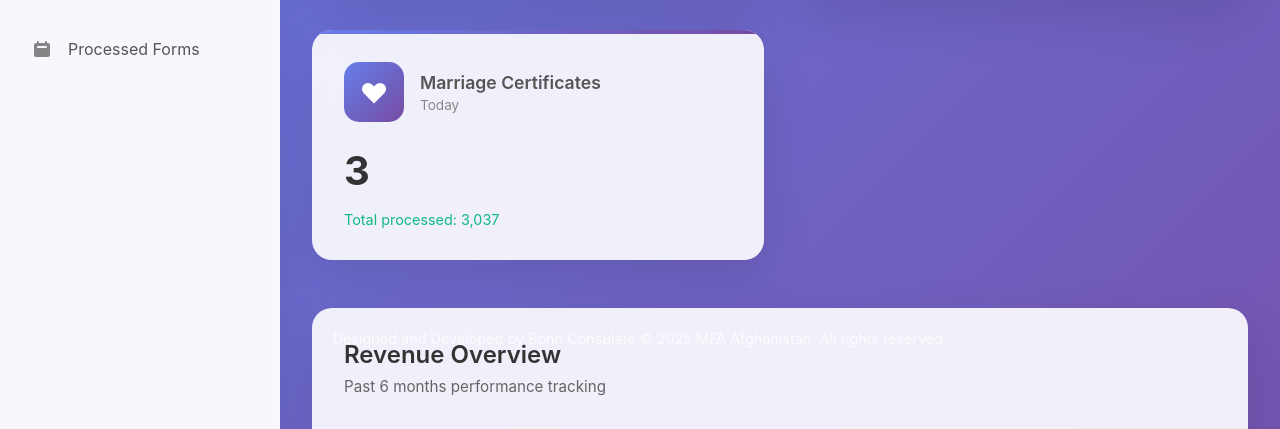
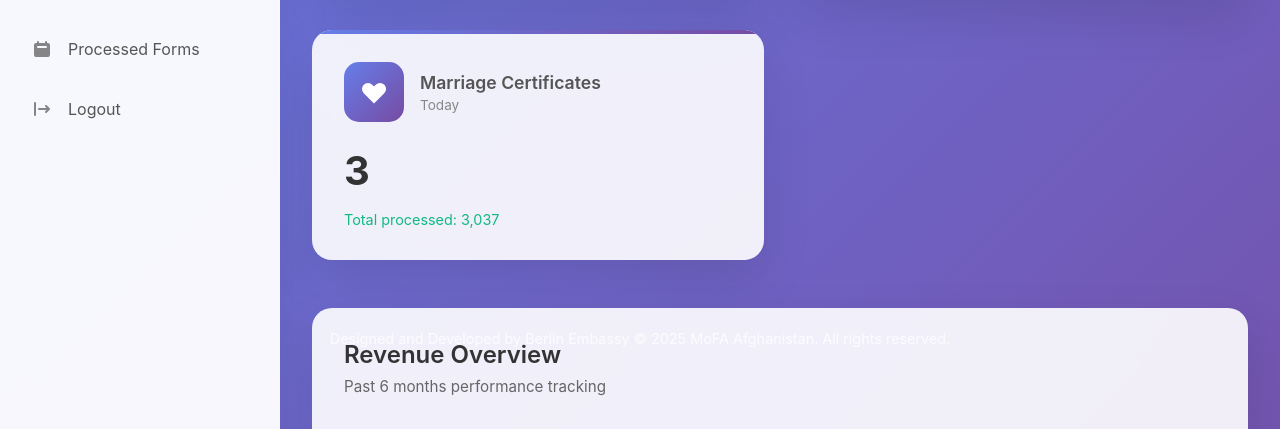
Before and after one commit to safiayubi/embassy-flask-app, a Flask app: page / in a window 1280 px wide. Shown: the part 438-867 px from the top of the page. Run offline with Flask 3, Linux system fonts and the light colour scheme; the visitor is signed in with stand-in values (Sample User, id 1).

Commit message:
i have added logout to page and make changes in footer  changed

```diff
--- a/templates/base.html
+++ b/templates/base.html
@@ -65,6 +65,8 @@
                         Processed Forms
                     </a>
                 </li>
+
+                <!-- Admin-only menu items -->
                 {% if session.user and session.user.role == 'admin' %}
                 <li class="nav-item">
                     <a href="{{ url_for('users') }}" class="nav-link {% if request.path == '/users' %}active{% endif %}">
@@ -74,15 +76,17 @@
                         Users
                     </a>
                 </li>
+                {% endif %}
+
+                <!-- Logout option for ALL users (moved outside admin block) -->
                 <li class="nav-item">
                     <a href="{{ url_for('logout') }}" class="nav-link">
                         <svg class="nav-icon" fill="currentColor" viewBox="0 0 20 20">
-                                <path d="M3 10a1 1 0 011-1h10a1 1 0 110 2H4a1 1 0 01-1-1zM12 7a1 1 0 011-1V4a1 1 0 112 0v2a1 1 0 01-1 1h-2zM13 17a1 1 0 01-1-1v-2a1 1 0 112 0v2a1 1 0 01-1 1z"/>
+                            <path fill-rule="evenodd" d="M3 3a1 1 0 00-1 1v12a1 1 0 102 0V4a1 1 0 00-1-1zm10.293 9.293a1 1 0 001.414 1.414l3-3a1 1 0 000-1.414l-3-3a1 1 0 10-1.414 1.414L14.586 9H7a1 1 0 100 2h7.586l-1.293 1.293z" clip-rule="evenodd"/>
                         </svg>
                         Logout
                     </a>
                 </li>
-{% endif %}
             </ul>
         </nav>
 
--- a/templates/index.html
+++ b/templates/index.html
@@ -75,7 +75,7 @@
 </div>
 
 <div class="footer">
-    <p>Designed and Developed by Bonn Consulate © 2025 MFA Afghanistan. All rights reserved.</p>
+    <p>Designed and Developed by Berlin Embassy © 2025 MoFA Afghanistan. All rights reserved.</p>
 </div>
 {% endblock %}
 
```
Lines whose indentation alone changed are shown as unchanged.
